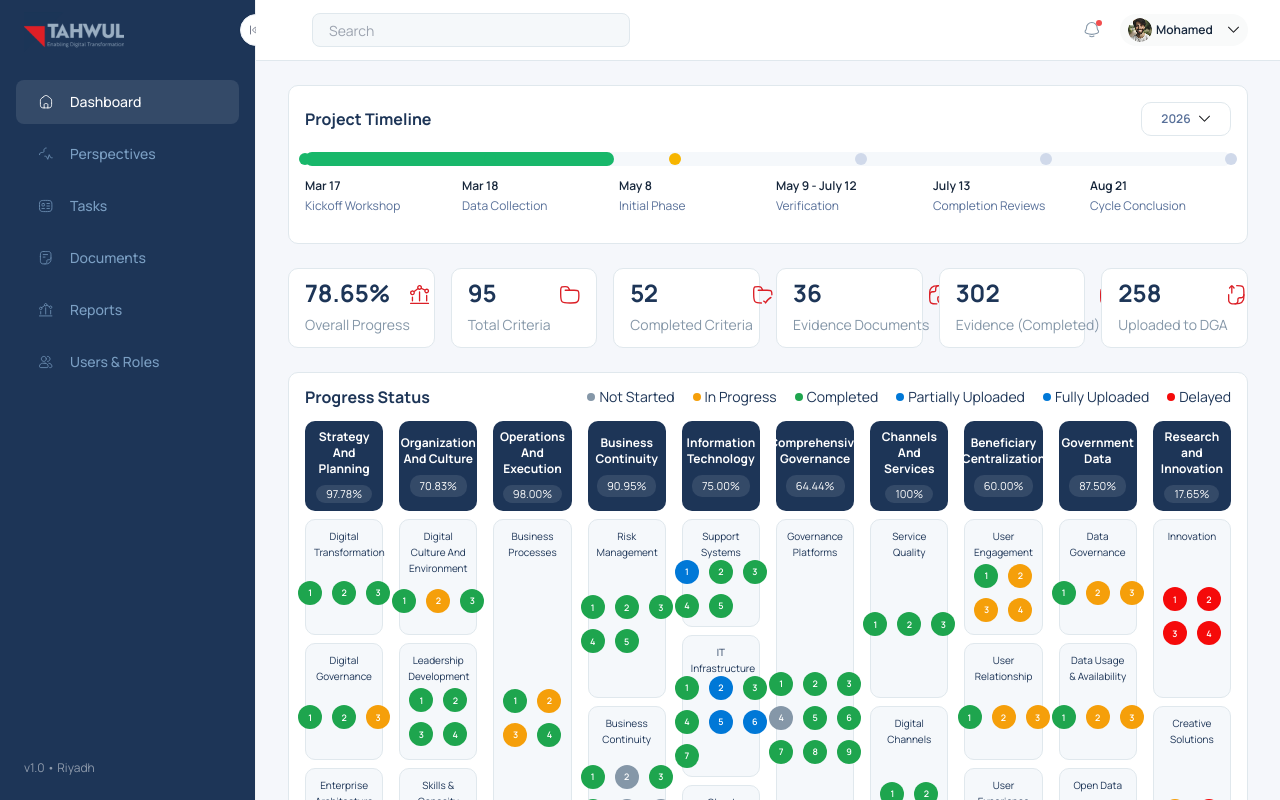
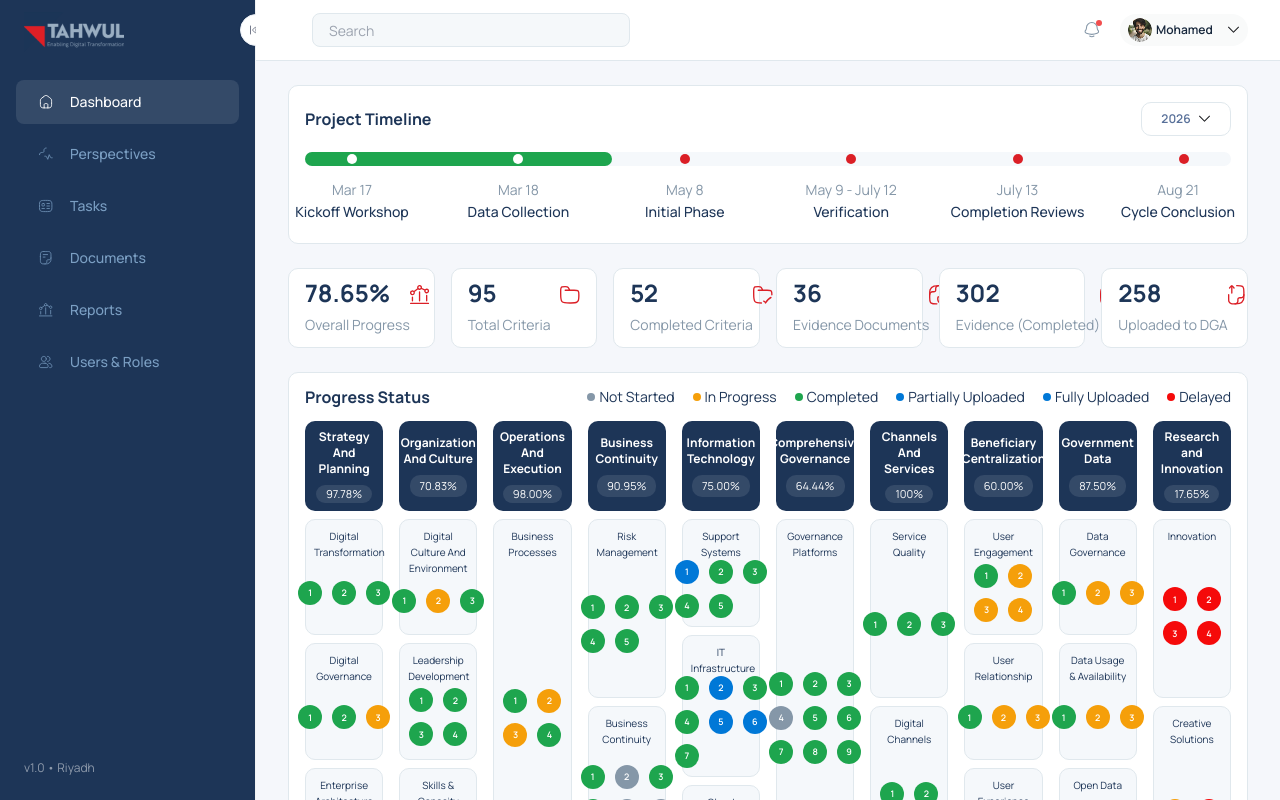
Before and after one commit to waqasshaukat/tahwul-task, a Next.js app: page / in a window 1280 px wide. Shown: the top 800 px of the page. Built offline with nearby package versions, Linux system fonts and the light colour scheme.

Commit message:
home section completed

```diff
--- a/src/components/Timeline.tsx
+++ b/src/components/Timeline.tsx
@@ -22,31 +22,59 @@ export default function Timeline({ items }: Props) {
       </div>
       <div className="mt-4">
         <div className="relative h-[14px] w-full rounded-[10px] bg-[#F5F8FB]">
-          <div className="h-[14px] w-1/3 rounded-[10px] bg-emerald-500" />
+          <div className="absolute left-0 top-0 h-[14px] w-[307px] rounded-[10px] bg-[#1EA54E]" />
           {items.map((item, index) => {
-            const position = (index / (items.length - 1)) * 100;
+            const leftPadding = 47;
+            const rightPadding = 46.97;
+            const spacing = `calc((100% - ${leftPadding}px - ${rightPadding}px) / ${items.length - 1})`;
+            const leftOffset =
+              index === items.length - 1
+                ? `calc(100% - ${rightPadding}px)`
+                : `calc(${leftPadding}px + ${index} * ${spacing})`;
             return (
               <span
                 key={item.label}
-                className={`absolute top-1/2 h-3 w-3 -translate-x-1/2 -translate-y-1/2 rounded-full ${
+                className={`absolute top-1/2 h-[10px] w-[10px] -translate-x-1/2 -translate-y-1/2 rounded-full ${
                   item.status === "done"
-                    ? "bg-emerald-500"
-                    : item.status === "next"
-                    ? "bg-amber-500"
-                    : "bg-slateblue-300"
+                    ? "bg-white"
+                    : "bg-[#DB1F26]"
                 }`}
-                style={{ left: `${position}%` }}
+                style={{ left: leftOffset }}
               />
             );
           })}
         </div>
-        <div className="mt-3 grid grid-cols-2 gap-4 text-xs text-slateblue-600 md:grid-cols-6">
-          {items.map((item) => (
-            <div key={item.label} className="flex flex-col gap-1">
-              <span className="font-semibold text-ink-800">{item.date}</span>
-              <span>{item.label}</span>
-            </div>
-          ))}
+        <div className="relative mt-4 h-[44px]">
+          {items.map((item, index) => {
+            const leftPadding = 47;
+            const rightPadding = 46.97;
+            const spacing = `calc((100% - ${leftPadding}px - ${rightPadding}px) / ${items.length - 1})`;
+            const leftOffset =
+              index === items.length - 1
+                ? `calc(100% - ${rightPadding}px)`
+                : `calc(${leftPadding}px + ${index} * ${spacing})`;
+            const isLast = index === items.length - 1;
+            return (
+              <div
+                key={item.label}
+                className="absolute top-0 -translate-x-1/2 text-center"
+                style={{
+                  left: isLast ? `calc(${leftOffset} - 6px)` : leftOffset,
+                }}
+              >
+                <span className="block text-[14px] font-normal leading-4 text-[#8597A8]">
+                  {item.date}
+                </span>
+                <span
+                  className={`mt-[6px] block text-[14px] font-medium leading-4 text-[#1D3557] ${
+                    isLast ? "whitespace-nowrap" : ""
+                  }`}
+                >
+                  {item.label}
+                </span>
+              </div>
+            );
+          })}
         </div>
       </div>
     </div>
```
